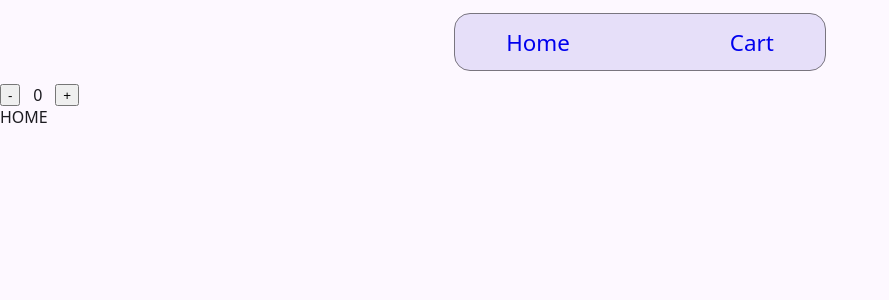
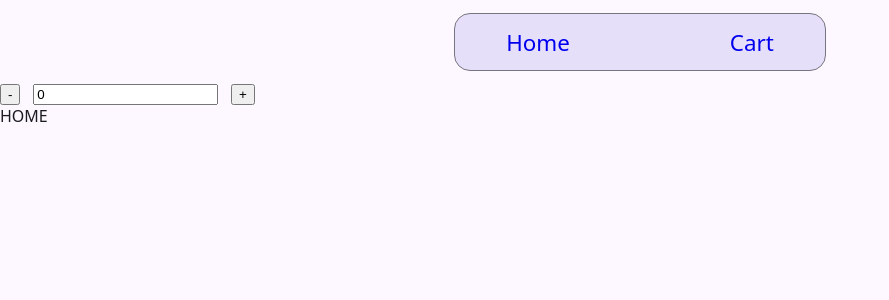
Before and after one commit to ajayfoo/odin-shopping-cart, a React (Vite) app: page / in a window 1280 px wide. Shown: the top 300 px of the page, without its empty margins (0-889 px from the left). Built offline with nearby package versions, Linux system fonts and the light colour scheme.

Commit message:
feat: use input instead of p for count in counter

```diff
--- a/src/components/Counter/Counter.jsx
+++ b/src/components/Counter/Counter.jsx
@@ -1,15 +1,13 @@
 import PropTypes from "prop-types";
 import classes from "./Counter.module.css";
 
-const Counter = ({ count, onIncrement, onDecrement }) => {
+const Counter = ({ count, onDecrement, onIncrement, onEdit }) => {
   return (
-    <div className={classes.counter}>
+    <div aria-live="polite" className={classes.counter}>
       <button aria-label="decrement" onClick={onDecrement}>
         -
       </button>
-      <p aria-live="polite" aria-label={count + " item(s)"}>
-        {count}
-      </p>
+      <input type="text" aria-label={count} value={count} onChange={onEdit} />
       <button aria-label="increment" onClick={onIncrement}>
         +
       </button>
@@ -21,6 +19,7 @@ Counter.propTypes = {
   count: PropTypes.number.isRequired,
   onDecrement: PropTypes.func.isRequired,
   onIncrement: PropTypes.func.isRequired,
+  onEdit: PropTypes.func.isRequired,
 };
 
 export default Counter;
--- a/src/components/ProductCard/ProductCard.jsx
+++ b/src/components/ProductCard/ProductCard.jsx
@@ -4,11 +4,26 @@ import Counter from "../Counter/Counter";
 const ProductCard = () => {
   const [count, setCount] = useState(0);
 
+  const handleDecrement = () => {
+    setCount(count <= 0 ? 0 : count + 1);
+  };
+  const handleIncrement = () => {
+    setCount(count + 1);
+  };
+  const handleEdit = ({ target: { value } }) => {
+    if (value === "" || isNaN(value)) {
+      setCount(0);
+    } else {
+      setCount(parseInt(value));
+    }
+  };
+
   return (
     <Counter
       count={count}
-      onDecrement={() => setCount(count - 1)}
-      onIncrement={() => setCount(count + 1)}
+      onDecrement={handleDecrement}
+      onIncrement={handleIncrement}
+      onEdit={handleEdit}
     />
   );
 };
```
Also changed, not shown: 2 other files (tests, documents, lock files or other folders).
